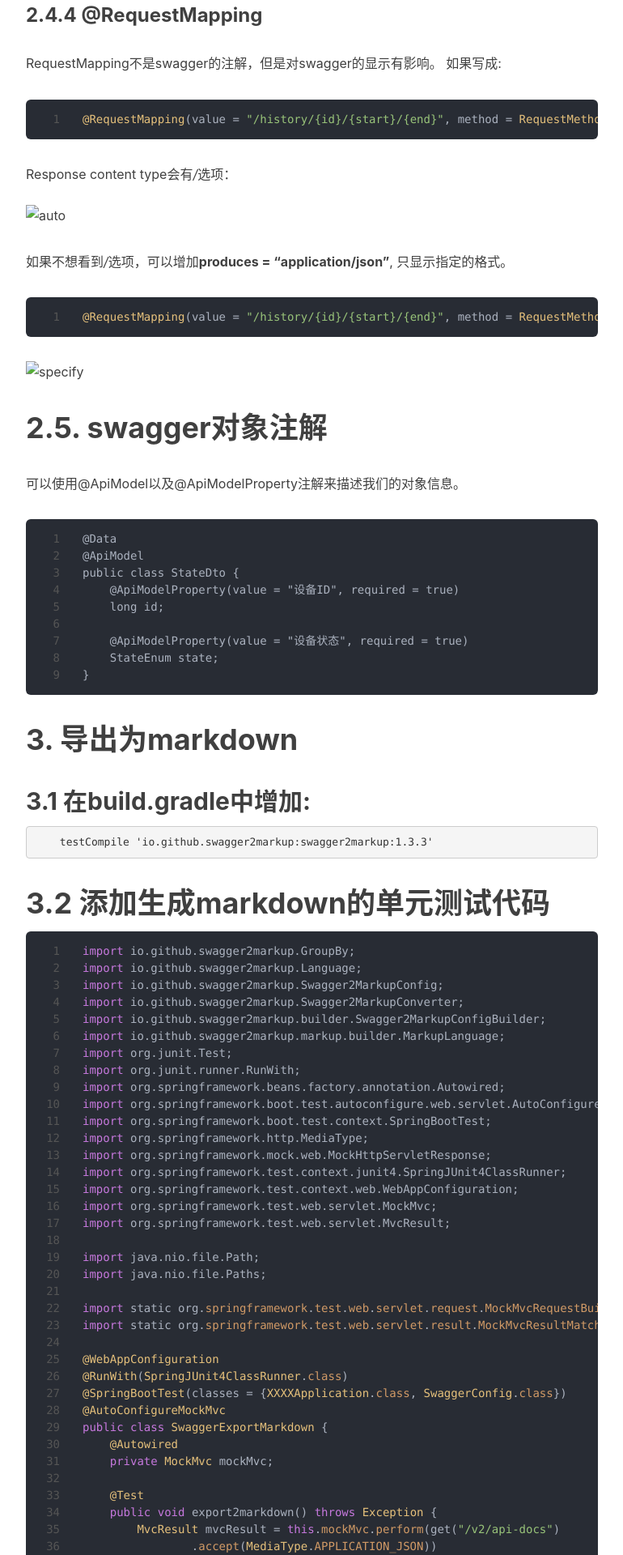
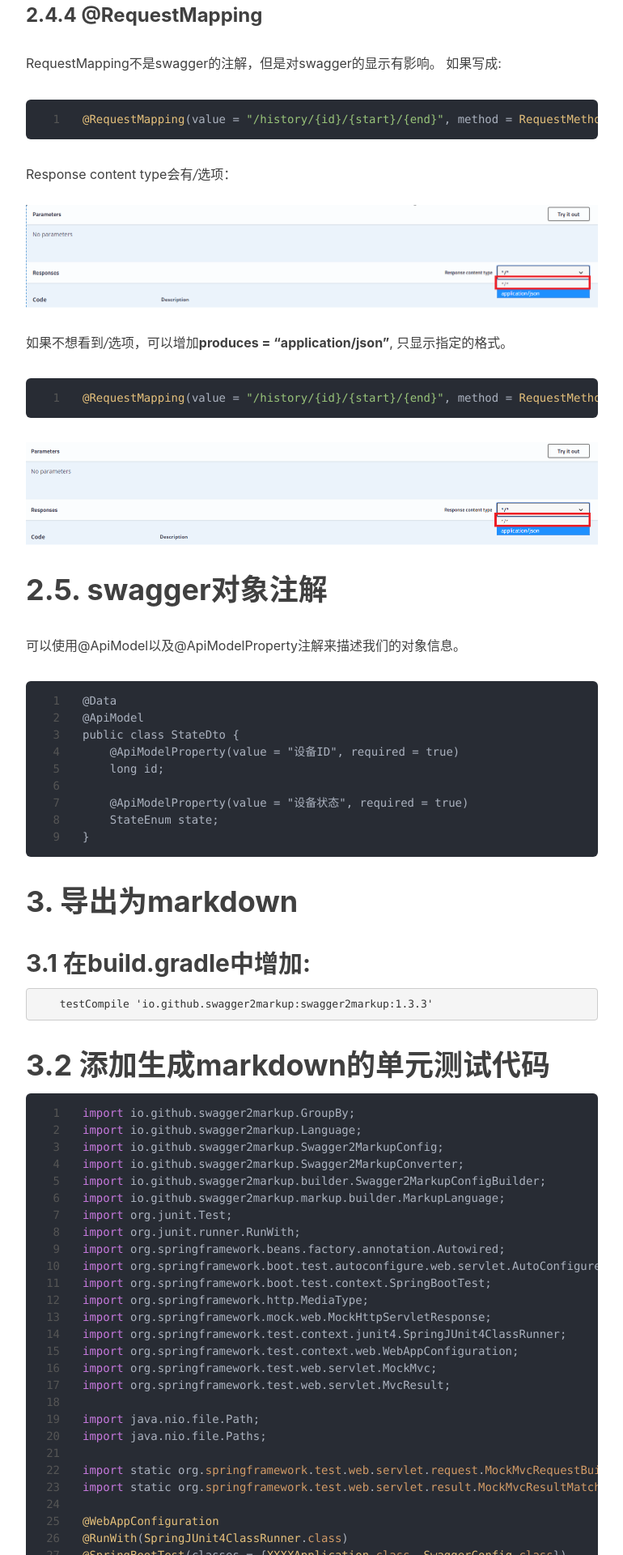
Before and after one commit to xuyumeng/xuyumeng.github.io, a Jekyll site: the page built from _posts/java/2016-02-03-java-spring-swagger.md, in a window 1280 px wide. Shown: the part 4480-6400 px from the top of the page at 81% size, without its empty margins (233-1003 px from the left). Built offline with Jekyll 4.4.1, drawn with Linux system fonts in a browser that asks for light colours; nearby versions of some CDN libraries; comment, search, counter and statistics services are not loaded.

Commit message:
image absolute

````diff
--- a/_posts/java/2016-02-03-java-spring-swagger.md
+++ b/_posts/java/2016-02-03-java-spring-swagger.md
@@ -3,7 +3,7 @@ layout:     post
 title:      "Spring boot swagger 编写文档"
 subtitle:   "通过注解在代码中编写文档的方法"
 author:     Sun Jianjiao
-header-img: "img/bg/default-bg.jpg"
+header-img: "/img/bg/default-bg.jpg"
 catalog: true
 tags:
     - spring
@@ -174,14 +174,14 @@ RequestMapping不是swagger的注解，但是对swagger的显示有影响。
 ```
 
 Response content type会有*/*选项：
-![auto](img/post/java/swagger/response-type-auto.png)
+![auto](/img/post/java/swagger/response-type-auto.png)
 
 
 如果不想看到*/*选项，可以增加**produces = "application/json"**, 只显示指定的格式。
 ```java
 @RequestMapping(value = "/history/{id}/{start}/{end}", method = RequestMethod.GET, produces = "application/json")
 ```
-![specify](img/post/java/swagger/response-type-specify.png)
+![specify](/img/post/java/swagger/response-type-specify.png)
 
 
 # 2.5. swagger对象注解
````
